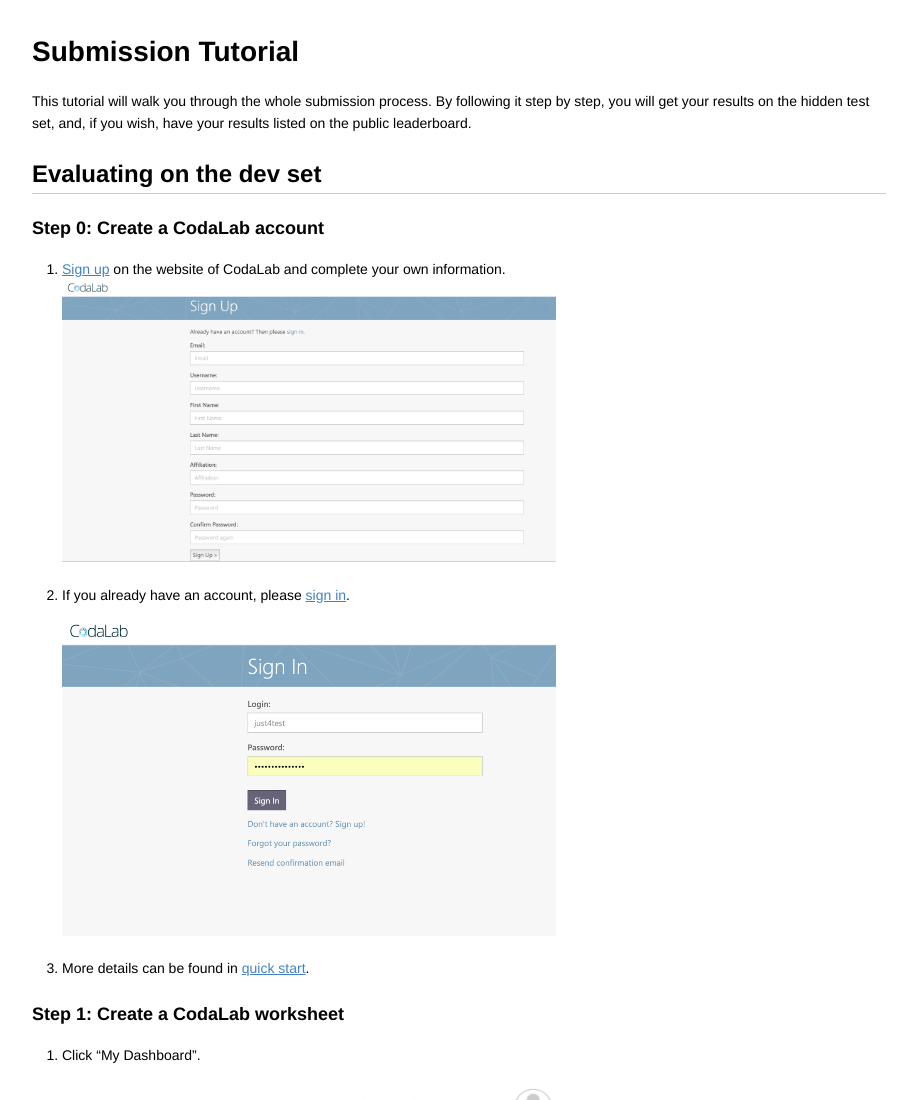
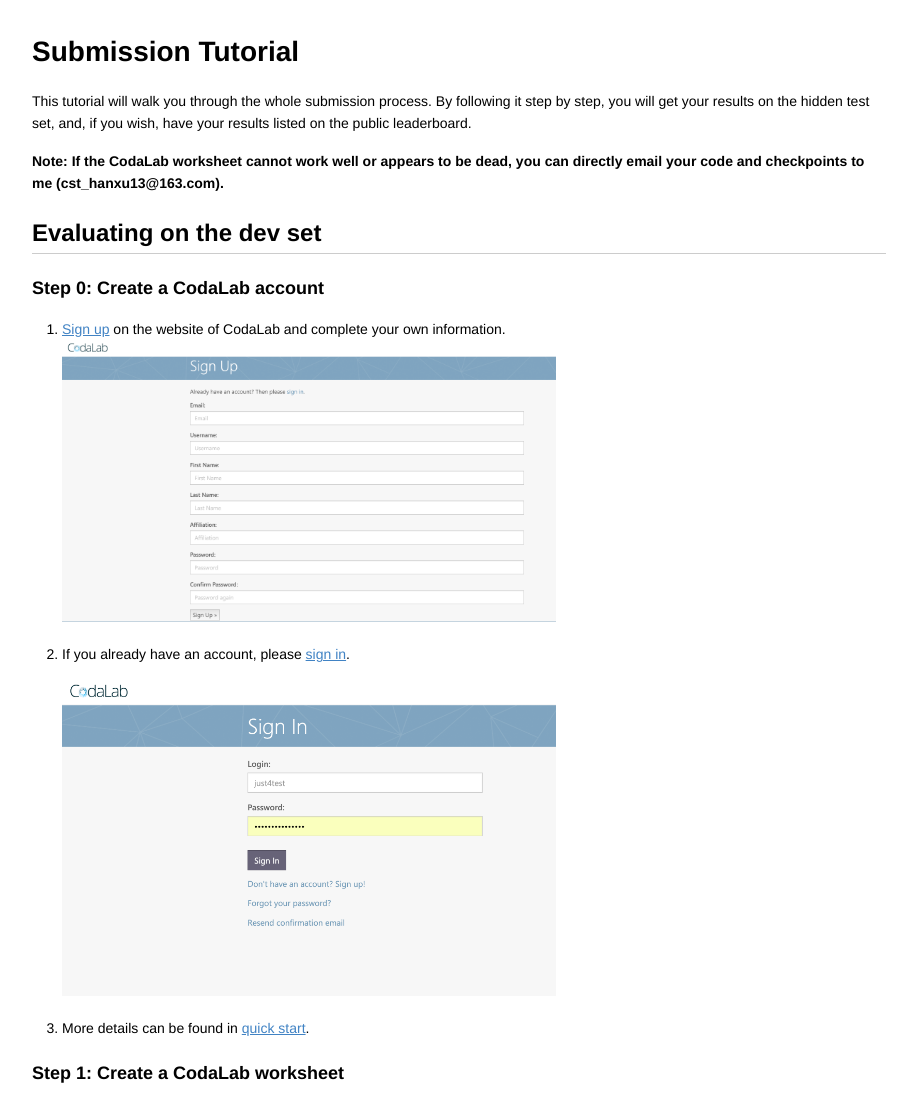
Before and after one commit to thunlp/thunlp.github.io, a plain HTML site: page fewrel/codalab.html in a window 1280 px wide. Shown: the top 1100 px of the page, without its empty margins (181-1082 px from the left). Drawn offline with nearby package versions, Linux system fonts and the light colour scheme; some packages are replaced by stand-ins of ours.

Commit message:
no message

```diff
--- a/fewrel/codalab.html
+++ b/fewrel/codalab.html
@@ -482,6 +482,8 @@
 <h1 id="toc_0">Submission Tutorial</h1>
 
 <p>This tutorial will walk you through the whole submission process. By following it step by step, you will get your results on the hidden test set, and, if you wish, have your results listed on the public leaderboard. </p>
+<p> <strong>Note: If the CodaLab worksheet cannot work well or appears to be dead, you can directly email your code and checkpoints to me (cst_hanxu13@163.com).
+</strong></p>
 
 <h2 id="toc_1">Evaluating on the dev set</h2>
 
```
